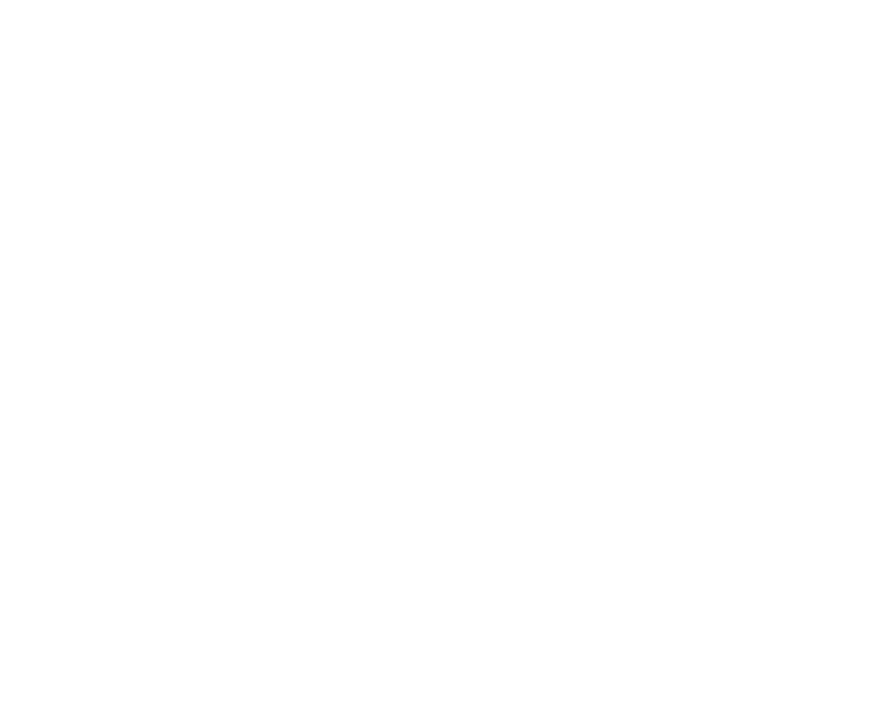
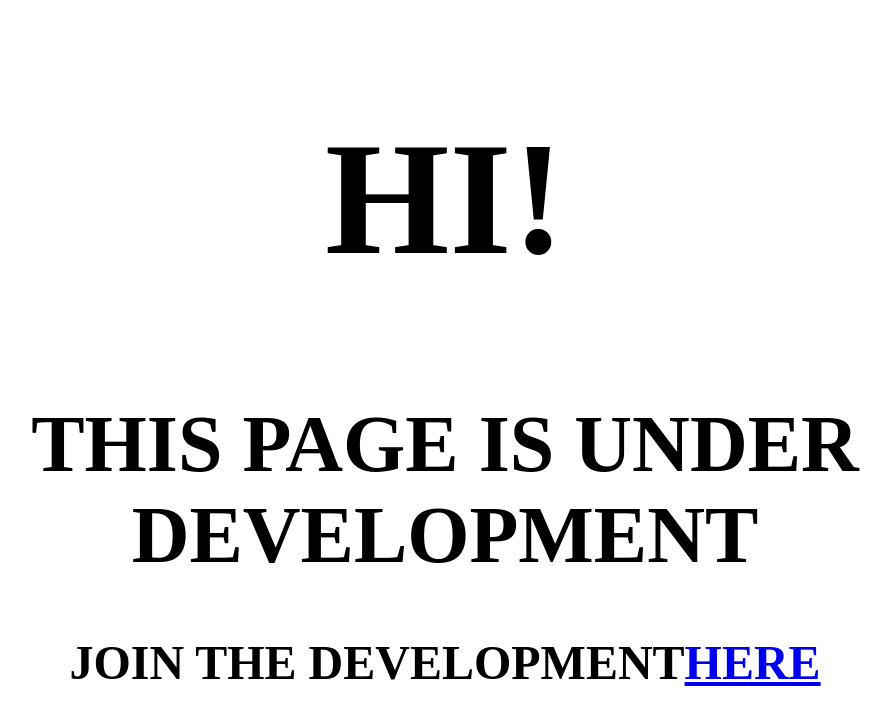
Before and after one commit to shcodr/meets, a plain HTML site: page friends-meet/index.html in a window 1280 px wide. Shown: the whole page, without its empty margins (195-1086 px from the left). Drawn offline with Linux system fonts and the light colour scheme.

Commit message:
Update index.html

```diff
--- a/friends-meet/index.html
+++ b/friends-meet/index.html
@@ -1 +1,24 @@
 <!doctype html>
+<html>
+  <head>
+    <style>
+      .bigheader{
+        font-size: 10em;
+        text-align: center;
+      }
+      .bigheader2{
+        font-size: 5em;
+        text-align: center;
+      }
+      .bigheader3{
+        font-size: 3em;
+        text-align: center;
+      }
+    </style>
+  </head>
+  <body>
+    <h1 class="bigheader">HI!</h1>
+    <h1 class="bigheader2">THIS PAGE IS UNDER DEVELOPMENT</h1>
+    <h1 class="bigheader3">JOIN THE DEVELOPMENT<a href="https://github.com/shcodr/meets/projects/1#column-14635468">HERE</a></h1>
+  </body>
+</html>
```
